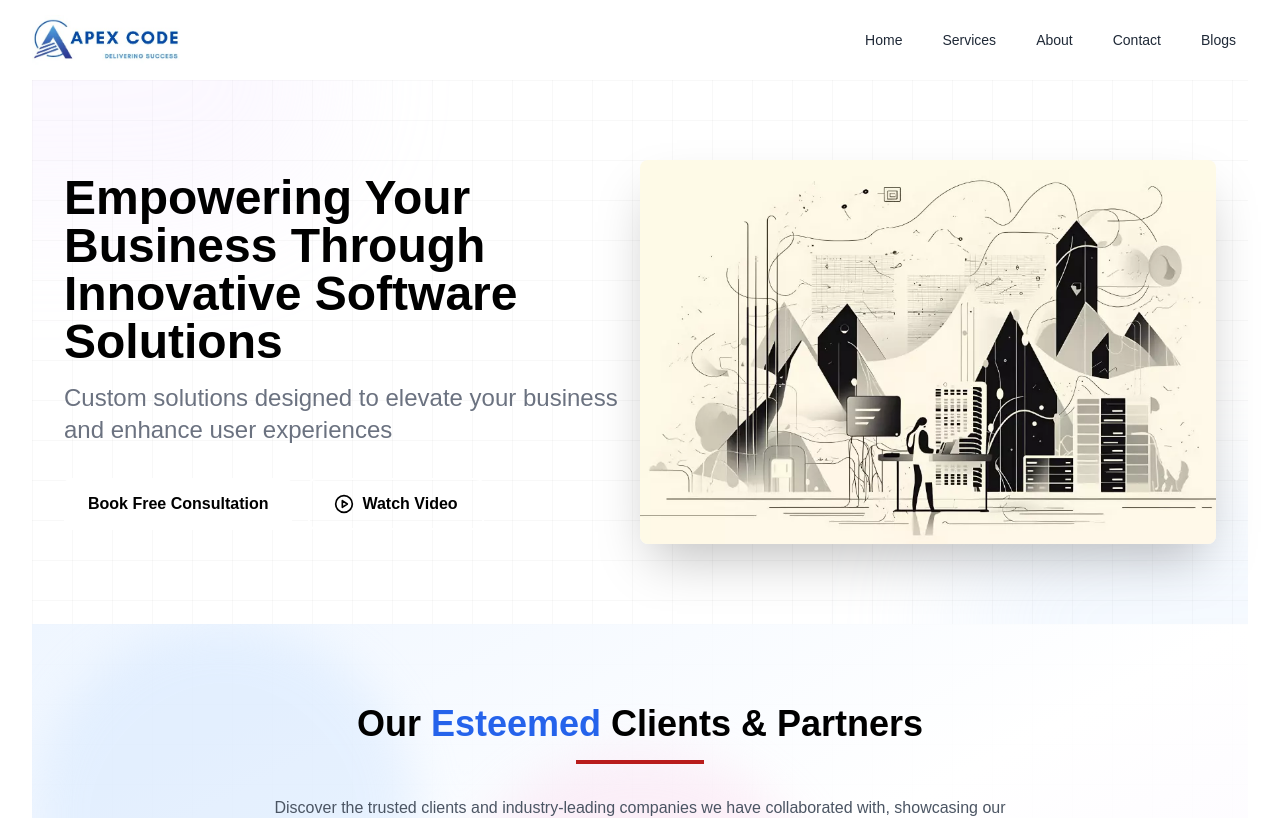
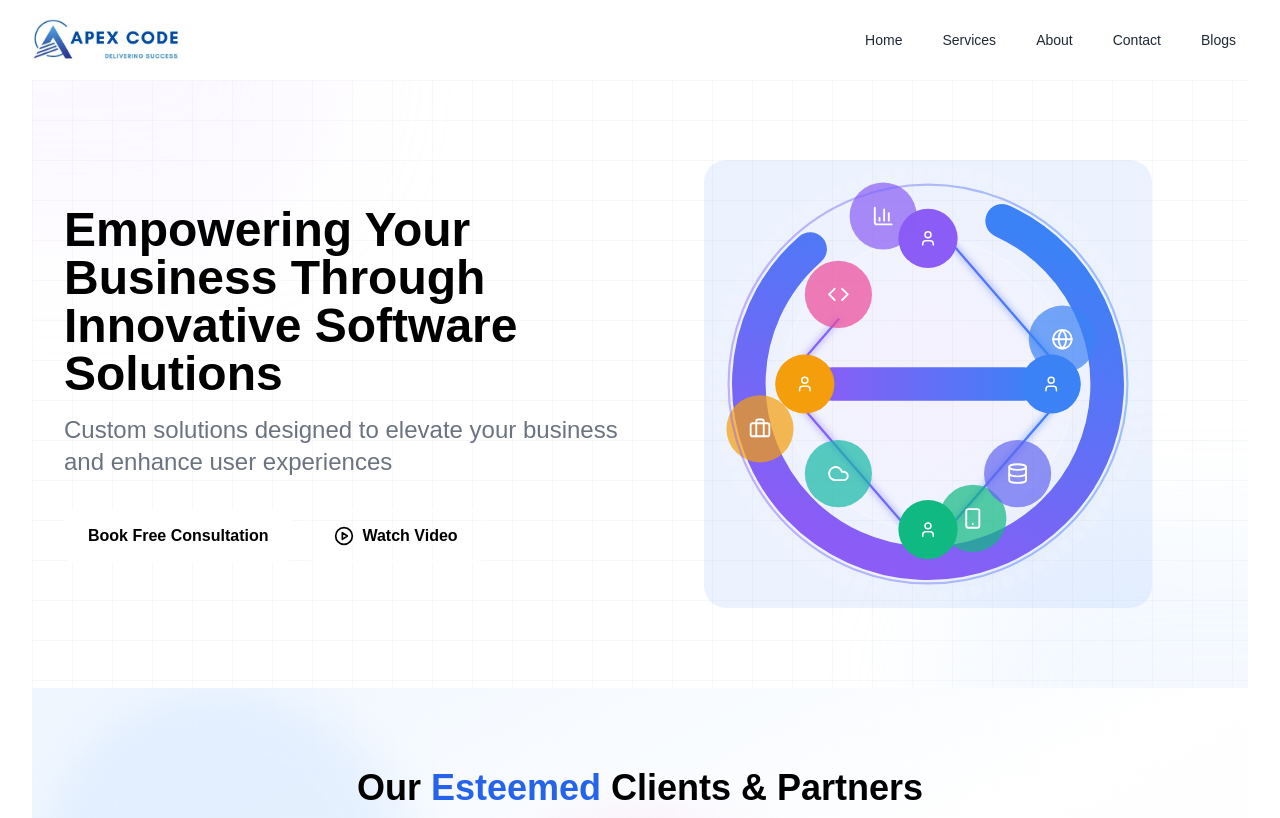
Before and after one commit to alpha-photon/Apex-code-main, a Next.js app: page / in a window 1280 px wide. Shown: the top 818 px of the page. Built offline with nearby package versions, Linux system fonts and the light colour scheme.

Commit message:
hero seection

```diff
--- a/src/app/components/hero.tsx
+++ b/src/app/components/hero.tsx
@@ -1,19 +1,100 @@
-"use client";
-import { useState } from "react";
-import { motion } from "framer-motion";
-import Image from "next/image";
-import { PlayCircle } from "lucide-react";
+"use client"
 
-export default function HeroSection() {
-  const [isVideoOpen, setIsVideoOpen] = useState(false);
+import React, { useState, useEffect } from 'react'
+import { motion, useAnimation } from 'framer-motion' // Import useAnimation here
+import { PlayCircle, BarChart3, Globe, Smartphone, Briefcase, User, Code, Database, Cloud } from 'lucide-react'
+
+// UseAnimatedPath Hook
+const useAnimatedPath = (initialPath: string, finalPath: string) => {
+  const [path, setPath] = useState(initialPath)
+
+  useEffect(() => {
+    const interval = setInterval(() => {
+      setPath((currentPath) =>
+        currentPath === initialPath ? finalPath : initialPath
+      )
+    }, 4000)
+
+    return () => clearInterval(interval)
+  }, [initialPath, finalPath])
+
+  return path
+}
+
+// FeatureIcon Component
+const FeatureIcon = ({ icon: Icon, x, y, color }: { icon: React.ElementType; x: number; y: number; color: string }) => {
+  const controls = useAnimation() // useAnimation to control hover effects
+
+  return (
+    <motion.g
+      initial={{ opacity: 0, scale: 0 }}
+      animate={{ opacity: 1, scale: 1 }}
+      transition={{ duration: 0.5 }}
+      onHoverStart={() => controls.start({ y: -10, scale: 1.1 })}
+      onHoverEnd={() => controls.start({ y: 0, scale: 1 })}
+    >
+      <motion.circle
+        cx={x}
+        cy={y}
+        r="30"
+        fill={color}
+        initial={{ opacity: 0.7 }}
+        whileHover={{ opacity: 1 }}
+      />
+      <motion.foreignObject x={x-15} y={y-15} width="30" height="30" animate={controls}>
+        <div className="flex items-center justify-center w-full h-full">
+          <Icon className="w-5 h-5 text-white" />
+        </div>
+      </motion.foreignObject>
+    </motion.g>
+  )
+}
+
+// UserIcon Component
+const UserIcon = ({ color, x, y }: { color: string; x: number; y: number }) => (
+  <motion.g
+    initial={{ opacity: 0, scale: 0 }}
+    animate={{ opacity: 1, scale: 1 }}
+    transition={{ duration: 0.5 }}
+    whileHover={{ scale: 1.1 }}
+  >
+    <motion.circle
+      cx={x}
+      cy={y}
+      r="25"
+      fill={color}
+      animate={{ scale: [1, 1.1, 1] }}
+      transition={{ duration: 2, repeat: Infinity, ease: "easeInOut" }}
+    />
+    <foreignObject x={x-12.5} y={y-12.5} width="25" height="25">
+      <div className="flex items-center justify-center w-full h-full">
+        <User className="w-4 h-4 text-white" />
+      </div>
+    </foreignObject>
+  </motion.g>
+)
+
+// Main Hero Section with Integrated Animation
+export default function CombinedHeroSection() {
+  const [isVideoOpen, setIsVideoOpen] = useState(false)
+  const path = useAnimatedPath('M200,50 L200,50 L200,50 L200,50 Z', 'M200,50 L330,200 L200,350 L70,200 Z')
+  const [cursorPosition, setCursorPosition] = useState({ x: 100, y: 185 })
+
+  const handleMouseMove = (event: React.MouseEvent<SVGSVGElement>) => {
+    const svg = event.currentTarget
+    const rect = svg.getBoundingClientRect()
+    const x = event.clientX - rect.left
+    const y = event.clientY - rect.top
+    setCursorPosition({ x: x - 100, y: y - 15 })
+  }
 
   const handleVideoOpen = () => {
-    setIsVideoOpen(true);
-  };
+    setIsVideoOpen(true)
+  }
 
   const handleVideoClose = () => {
-    setIsVideoOpen(false);
-  };
+    setIsVideoOpen(false)
+  }
 
   const containerVariants = {
     hidden: { opacity: 0, scale: 0.8 },
@@ -25,7 +106,7 @@ export default function HeroSection() {
         staggerChildren: 0.1,
       },
     },
-  };
+  }
 
   const itemVariants = {
     hidden: { y: 20, opacity: 0 },
@@ -34,32 +115,16 @@ export default function HeroSection() {
       opacity: 1,
       transition: { type: "spring", stiffness: 120 },
     },
-  };
+  }
 
   return (
     <section className="bg-white py-20 text-black relative">
       {/* Background SVG and Gradient */}
-      <div
-        className="absolute inset-0 overflow-hidden pointer-events-none"
-        // Added pointer-events-none to prevent it from blocking button clicks
-      >
-        <svg
-          className="absolute left-0 top-0 h-full w-full"
-          xmlns="http://www.w3.org/2000/svg"
-        >
+      <div className="absolute inset-0 overflow-hidden pointer-events-none">
+        <svg className="absolute left-0 top-0 h-full w-full" xmlns="http://www.w3.org/2000/svg">
           <defs>
-            <pattern
-              id="grid"
-              width="40"
-              height="40"
-              patternUnits="userSpaceOnUse"
-            >
-              <path
-                d="M 40 0 L 0 0 0 40"
-                fill="none"
-                stroke="rgba(0,0,0,0.05)"
-                strokeWidth="1"
-              />
+            <pattern id="grid" width="40" height="40" patternUnits="userSpaceOnUse">
+              <path d="M 40 0 L 0 0 0 40" fill="none" stroke="rgba(0,0,0,0.05)" strokeWidth="1" />
             </pattern>
           </defs>
           <rect width="100%" height="100%" fill="url(#grid)" />
@@ -77,23 +142,13 @@ export default function HeroSection() {
         >
           {/* Text Section */}
           <div className="lg:w-1/2 mb-10 lg:mb-0">
-            <motion.h1
-              variants={itemVariants}
-              className="text-4xl sm:text-5xl font-bold mb-4"
-            >
+            <motion.h1 variants={itemVariants} className="text-4xl sm:text-5xl font-bold mb-4">
               Empowering Your Business Through Innovative Software Solutions
             </motion.h1>
-            <motion.p
-              variants={itemVariants}
-              className="text-gray-500 text-xl sm:text-2xl mb-8"
-            >
-              Custom solutions designed to elevate your business and enhance
-              user experiences
+            <motion.p variants={itemVariants} className="text-gray-500 text-xl sm:text-2xl mb-8">
+              Custom solutions designed to elevate your business and enhance user experiences
             </motion.p>
-            <motion.div
-              variants={itemVariants}
-              className="flex flex-col sm:flex-row space-y-4 sm:space-y-0 sm:space-x-4"
-            >
+            <motion.div variants={itemVariants} className="flex flex-col sm:flex-row space-y-4 sm:space-y-0 sm:space-x-4">
               <a
                 href="https://calendly.com/apexcodesystems/30min"
                 target="_blank"
@@ -112,15 +167,119 @@ export default function HeroSection() {
             </motion.div>
           </div>
 
-          {/* Image Section */}
+          {/* Animated Diagram Section */}
           <motion.div variants={itemVariants} className="lg:w-1/2">
-            <Image
-              src="/hero2.png"
-              alt="Apex Code Hero Image"
-              width={600}
-              height={400}
-              className="rounded-lg shadow-2xl"
-            />
+            <svg
+              viewBox="0 0 400 400"
+              className="w-full h-auto max-w-md mx-auto"
+              onMouseMove={handleMouseMove}
+              onMouseLeave={() => setCursorPosition({ x: 100, y: 185 })}
+            >
+              <defs>
+                <radialGradient id="bgGrad" cx="50%" cy="50%" r="50%" fx="50%" fy="50%">
+                  <stop offset="0%" stopColor="#8B5CF6" stopOpacity="0.1" />
+                  <stop offset="100%" stopColor="#3B82F6" stopOpacity="0.1" />
+                </radialGradient>
+                <filter id="glow">
+                  <feGaussianBlur stdDeviation="3.5" result="coloredBlur"/>
+                  <feMerge>
+                    <feMergeNode in="coloredBlur"/>
+                    <feMergeNode in="SourceGraphic"/>
+                  </feMerge>
+                </filter>
+                <linearGradient id="lineGrad" x1="0%" y1="0%" x2="100%" y2="0%">
+                  <stop offset="0%" stopColor="#8B5CF6" />
+                  <stop offset="100%" stopColor="#3B82F6" />
+                </linearGradient>
+              </defs>
+
+              <rect width="400" height="400" fill="url(#bgGrad)" rx="20" />
+
+              <motion.circle
+                cx="200"
+                cy="200"
+                r="160"
+                fill="none"
+                stroke="url(#lineGrad)"
+                strokeWidth="30"
+                strokeLinecap="round"
+                initial={{ pathLength: 0 }}
+                animate={{ pathLength: 1, rotate: 360 }}
+                transition={{ duration: 8, ease: "linear", repeat: Infinity }}
+              />
+
+              <motion.circle
+                cx="200"
+                cy="200"
+                r="130"
+                fill="rgba(255, 255, 255, 0.1)"
+                stroke="rgba(255, 255, 255, 0.2)"
+                strokeWidth="2"
+                initial={{ scale: 0 }}
+                animate={{ scale: 1 }}
+                transition={{ delay: 0.5, duration: 0.5 }}
+              />
+
+              <motion.path
+                d={path}
+                fill="none"
+                stroke="url(#lineGrad)"
+                strokeWidth="2"
+                filter="url(#glow)"
+                initial={{ pathLength: 0 }}
+                animate={{ pathLength: 1 }}
+                transition={{ duration: 2, ease: "easeInOut", repeat: Infinity, repeatType: "reverse" }}
+              />
+
+              <motion.rect
+                x={cursorPosition.x}
+                y={cursorPosition.y}
+                width="200"
+                height="30"
+                rx="15"
+                fill="url(#lineGrad)"
+                initial={{ scaleX: 0 }}
+                animate={{ scaleX: 1 }}
+                transition={{ duration: 0.2 }}
+              />
+
+              <UserIcon color="#8B5CF6" x={200} y={70} />
+              <UserIcon color="#3B82F6" x={310} y={200} />
+              <UserIcon color="#10B981" x={200} y={330} />
+              <UserIcon color="#F59E0B" x={90} y={200} />
+
+              <FeatureIcon icon={BarChart3} x={160} y={50} color="#8B5CF6" />
+              <FeatureIcon icon={Globe} x={320} y={160} color="#3B82F6" />
+              <FeatureIcon icon={Smartphone} x={240} y={320} color="#10B981" />
+              <FeatureIcon icon={Briefcase} x={50} y={240} color="#F59E0B" />
+              <FeatureIcon icon={Code} x={120} y={120} color="#EC4899" />
+              <FeatureIcon icon={Database} x={280} y={280} color="#6366F1" />
+              <FeatureIcon icon={Cloud} x={120} y={280} color="#14B8A6" />
+
+              <motion.circle
+                cx="200"
+                cy="200"
+                r="180"
+                stroke="url(#lineGrad)"
+                strokeWidth="2"
+                fill="none"
+                initial={{ scale: 0.9, opacity: 0 }}
+                animate={{ scale: 1, opacity: 0.5 }}
+                transition={{ duration: 2, repeat: Infinity, repeatType: "reverse" }}
+              />
+
+              <motion.circle
+                cx="200"
+                cy="200"
+                r="190"
+                stroke="rgba(255, 255, 255, 0.1)"
+                strokeWidth="10"
+                strokeDasharray="10 5"
+                fill="none"
+                animate={{ rotate: 360 }}
+                transition={{ duration: 60, repeat: Infinity, ease: "linear" }}
+              />
+            </svg>
           </motion.div>
         </motion.div>
 
@@ -128,10 +287,7 @@ export default function HeroSection() {
         {isVideoOpen && (
           <div className="fixed inset-0 bg-black bg-opacity-75 flex items-center justify-center z-50">
             <div className="bg-white p-4 rounded-lg shadow-lg relative">
-              <button
-                onClick={handleVideoClose}
-                className="absolute top-2 right-2 text-black font-bold"
-              >
+              <button onClick={handleVideoClose} className="absolute top-2 right-2 text-black font-bold">
                 X
               </button>
               <iframe
@@ -148,8 +304,10 @@ export default function HeroSection() {
         )}
       </div>
     </section>
-  );
+  )
 }
+
+
 
 // 'use client'
 // import { motion } from "framer-motion"
```
